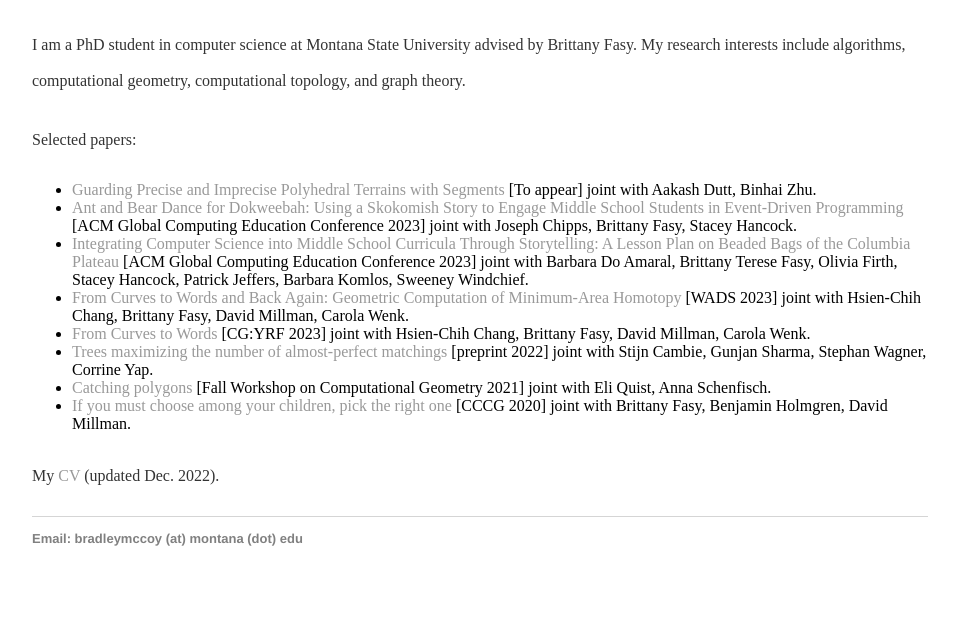
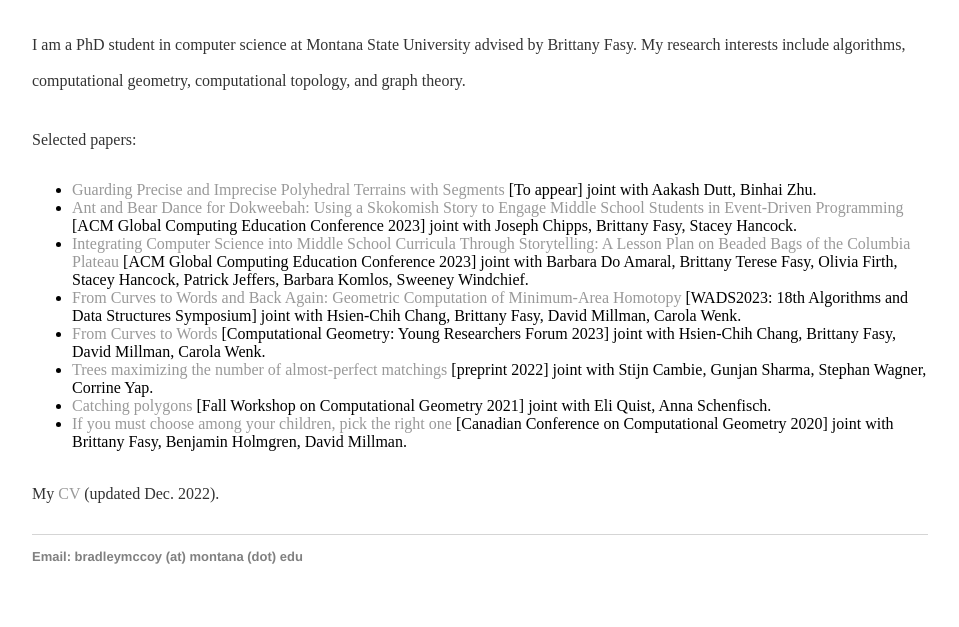
Before and after one commit to Brad-A-M/Brad-A-M.github.io, a Jekyll site: the page built from index.html, in a window 1280 px wide. Shown: the part 419-1046 px from the top of the page, without its empty margins (160-1119 px from the left). Built offline with Jekyll 4.4.1, drawn with Linux system fonts in a browser that asks for light colours.

Commit message:
Update index.html

```diff
--- a/index.html
+++ b/index.html
@@ -22,11 +22,11 @@
 Education Conference 2023] joint with Joseph Chipps, Brittany Fasy, Stacey Hancock.</li>
 		<li><a soon> Integrating Computer Science into Middle School Curricula Through Storytelling: A Lesson Plan on Beaded Bags of the Columbia Plateau</a> [ACM Global Computing
 Education Conference 2023] joint with Barbara Do Amaral, Brittany Terese Fasy, Olivia Firth, Stacey Hancock, Patrick Jeffers, Barbara Komlos, Sweeney Windchief.</li>
-		<li><a href="https://link.springer.com/chapter/10.1007/978-3-031-38906-1_40"> From Curves to Words and Back Again: Geometric Computation of Minimum-Area Homotopy</a> [WADS 2023] joint with Hsien-Chih Chang, Brittany Fasy, David Millman, Carola Wenk.</li>
-		<li><a href="https://arxiv.org/abs/2309.02383"> From Curves to Words</a> [CG:YRF 2023] joint with Hsien-Chih Chang, Brittany Fasy, David Millman, Carola Wenk.</li>
+		<li><a href="https://link.springer.com/chapter/10.1007/978-3-031-38906-1_40"> From Curves to Words and Back Again: Geometric Computation of Minimum-Area Homotopy</a> [WADS2023: 18th Algorithms and Data Structures Symposium] joint with Hsien-Chih Chang, Brittany Fasy, David Millman, Carola Wenk.</li>
+		<li><a href="https://arxiv.org/abs/2309.02383"> From Curves to Words</a> [Computational Geometry: Young Researchers Forum 2023] joint with Hsien-Chih Chang, Brittany Fasy, David Millman, Carola Wenk.</li>
 		<li><a href="https://arxiv.org/abs/2209.03408"> Trees maximizing the number of almost-perfect matchings</a> [preprint 2022] joint with Stijn Cambie, Gunjan Sharma, Stephan Wagner, Corrine Yap.</li>
   		<li><a href="https://arxiv.org/abs/2201.01286"> Catching polygons</a> [Fall Workshop on Computational Geometry 2021] joint with Eli Quist, Anna Schenfisch.</li>
-  		<li><a href ="https://arxiv.org/abs/2103.13882"> If you must choose among your children, pick the right one</a> [CCCG 2020]
+  		<li><a href ="https://arxiv.org/abs/2103.13882"> If you must choose among your children, pick the right one</a> [Canadian Conference on Computational Geometry 2020]
 		joint with Brittany Fasy, Benjamin Holmgren, David Millman.</li>
 	</ul>
 	</font>
```
